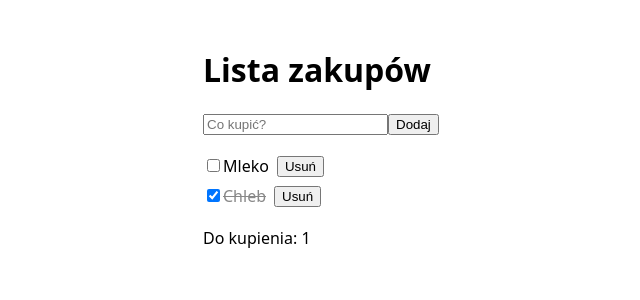
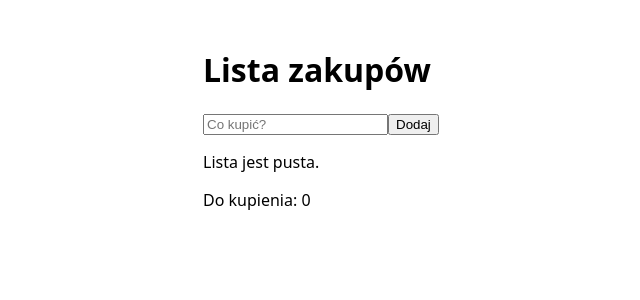
Before and after one commit to kbzowski/inzynieria-internetu, a React (Vite) app in the folder lista-zakupow/: page / in a window 1280 px wide. Shown: the top 300 px of the page, without its empty margins (117-757 px from the left). Built offline with nearby package versions, Linux system fonts and the light colour scheme.

Commit message:
Lista zakupów, krok 10: pusta lista zamiast danych startowych

```diff
--- a/lista-zakupow/src/App.tsx
+++ b/lista-zakupow/src/App.tsx
@@ -1,27 +1,16 @@
-import type { Item } from './types.ts'
 import useShoppingList from './useShoppingList.ts'
 import ItemForm from './ItemForm.tsx'
 import ItemList from './ItemList.tsx'
 
-const sampleItems: Item[] = [
-  { id: '1', name: 'Mleko', bought: false },
-  { id: '2', name: 'Chleb', bought: true },
-]
-
-type AppProps = {
-  initialItems?: Item[]
-}
-
-function App({ initialItems = sampleItems }: AppProps) {
+function App() {
   // wyjmuje pola z obiektu zwroconego przez hook, to samo co:
-  // const list = useShoppingList(initialItems)
+  // const list = useShoppingList()
   // const items = list.items
   // const left = list.left
   // const addItem = list.addItem
   // const toggleItem = list.toggleItem
   // const removeItem = list.removeItem
-  const { items, left, addItem, toggleItem, removeItem } =
-    useShoppingList(initialItems)
+  const { items, left, addItem, toggleItem, removeItem } = useShoppingList()
 
   return (
     <main>
--- a/lista-zakupow/src/storage.ts
+++ b/lista-zakupow/src/storage.ts
@@ -7,26 +7,17 @@ const STORAGE_KEY = 'lista-zakupow'
 // albo tekst zmieniony recznie w narzedziach przegladarki, wiec sprawdzam je schematem
 const savedItemsSchema = z.array(itemSchema)
 
-export function loadItems(fallback: Item[]): Item[] {
-  const saved = localStorage.getItem(STORAGE_KEY)
-  // null oznacza, ze jeszcze nic nie zapisano
-  if (saved === null) {
-    return fallback
+export function loadItems(): Item[] {
+  try {
+    // null oznacza, ze jeszcze nic nie zapisano, wtedy biore pusta liste
+    const saved = localStorage.getItem(STORAGE_KEY) ?? '[]'
+    const data: unknown = JSON.parse(saved)
+    // parse rzuca wyjatek, gdy dane maja inny ksztalt niz tablica produktow
+    return savedItemsSchema.parse(data)
+  } catch {
+    // zly JSON albo zly ksztalt danych, wiec zaczynam od pustej listy
+    return []
   }
-
-  let data: unknown
-  try {
-    data = JSON.parse(saved)
-  } catch {
-    // zapisany tekst nie jest poprawnym JSON-em
-    return fallback
-  }
-
-  const result = savedItemsSchema.safeParse(data)
-  if (!result.success) {
-    return fallback
-  }
-  return result.data
 }
 
 export function saveItems(items: Item[]) {
--- a/lista-zakupow/src/useShoppingList.ts
+++ b/lista-zakupow/src/useShoppingList.ts
@@ -2,10 +2,10 @@ import { useEffect, useState } from 'react'
 import type { Item } from './types.ts'
 import { loadItems, saveItems } from './storage.ts'
 
-function useShoppingList(initialItems: Item[]) {
+function useShoppingList() {
   // funkcje startowa React wywoluje tylko przy pierwszym rysowaniu,
   // wiec localStorage jest czytany raz, a nie przy kazdym rysowaniu
-  const [items, setItems] = useState<Item[]>(() => loadItems(initialItems))
+  const [items, setItems] = useState<Item[]>(() => loadItems())
 
   // localStorage jest poza Reactem, efekt zapisuje do niego liste po kazdej zmianie items
   useEffect(() => {
```
Also changed, not shown: 1 other file (tests, documents, lock files or other folders).
